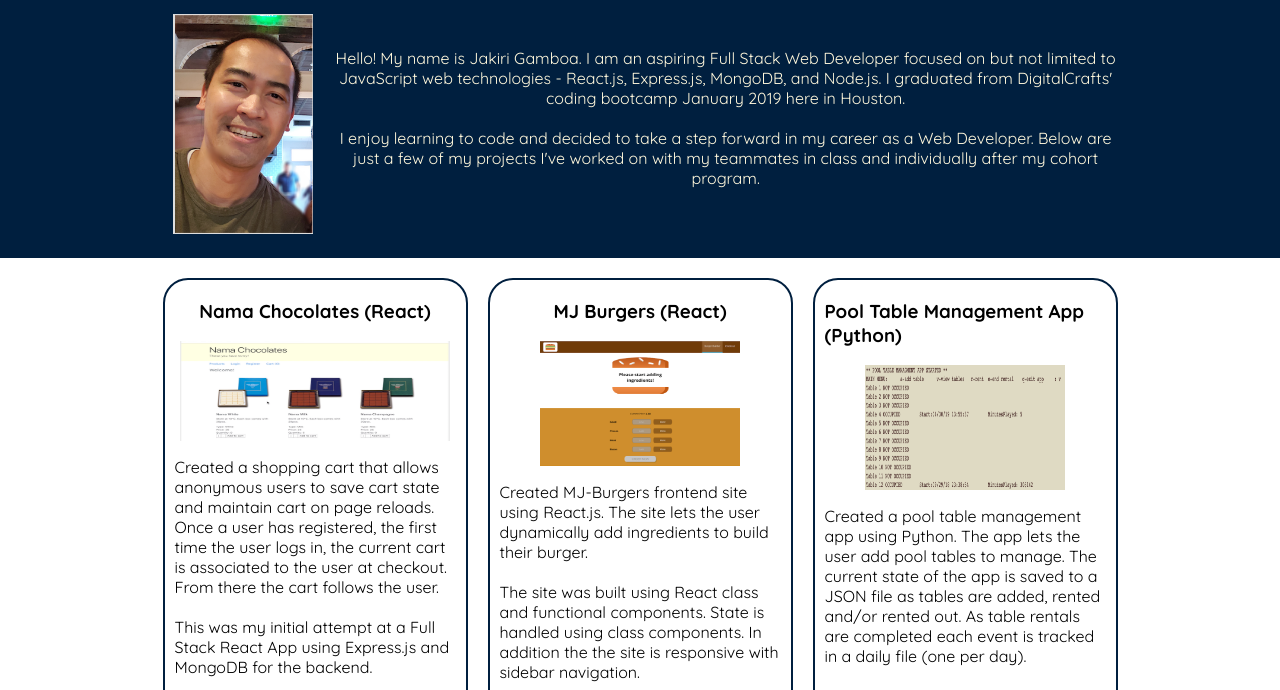
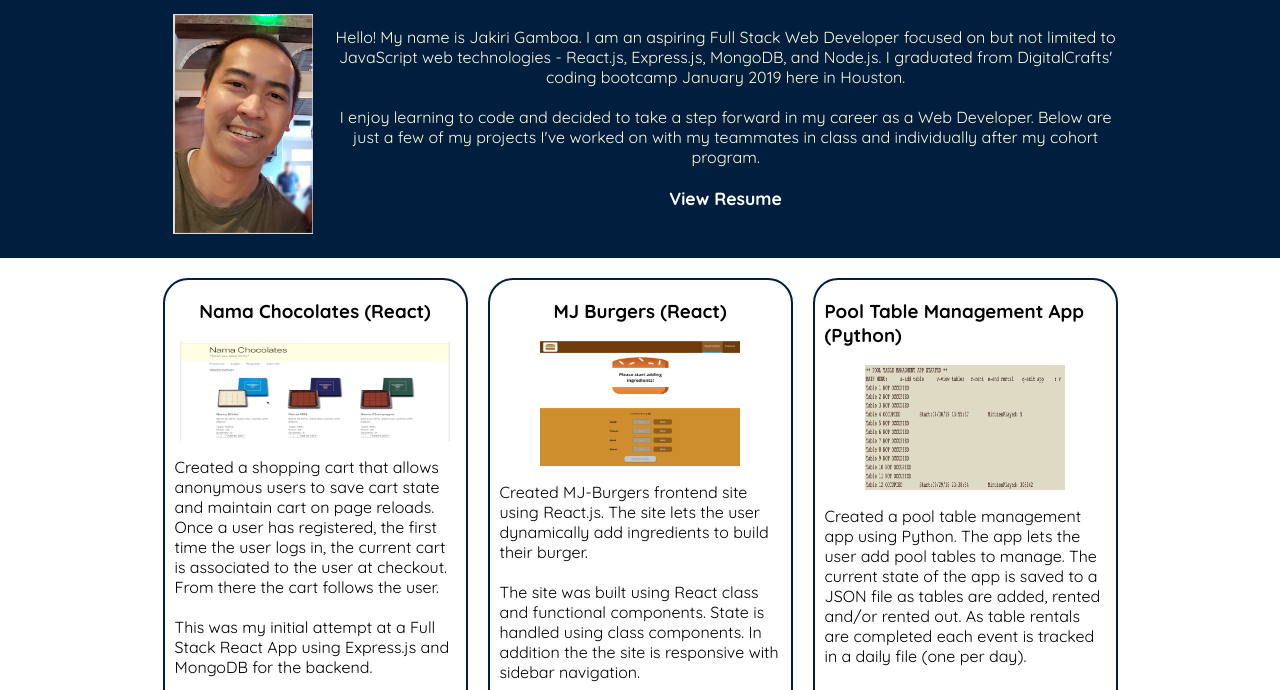
Before and after one commit to jg00/portfolio-jg, a website: page index.html in a window 1280 px wide. Shown: the part 62-752 px from the top of the page. Drawn offline with Linux system fonts and the light colour scheme.

Commit message:
Updated links.

```diff
--- a/index.html
+++ b/index.html
@@ -46,7 +46,7 @@
       <div id="main-container">
         <div class="rowitems">
           <div id="item-h1" class="class-content-attributes">
-            <img src="images/pic01-small.png" alt="selfie" id="img-selfie" />
+            <img src="images/pic01-small.png" alt="selfie" class="img-selfie" />
           </div>
 
           <div id="item-h2" class="class-content-attributes">
@@ -65,6 +65,15 @@
                 projects I've worked on with my teammates in class and
                 individually after my cohort program.
               </p>
+              <br />
+              <div class="item-h2-inner-flex-p resume">
+                <a
+                  class="resume__link"
+                  href="./images/Jakiri Gamboa - Resume - Hardcopy.pdf"
+                  target="_blank"
+                  >View Resume</a
+                >
+              </div>
             </div>
           </div>
         </div>
--- a/style.css
+++ b/style.css
@@ -14,6 +14,15 @@ img {
   margin-top: 16px;
   padding: 0px 10px 0 20px;
 }
+
+/* Image 170x220 */
+/* #item-h1 {
+  border: 1px solid green;
+} */
+
+/* .img-selfie {
+  border-radius: 50% 50%;
+} */
 
 /* Spacing for content all ar0und */
 .class-content-attributes {
@@ -130,6 +139,21 @@ img {
 
   margin: 0;
   font-size: 1em;
+}
+
+.resume__link {
+  text-decoration: none;
+  color: white;
+  font-weight: bold;
+  font-family: inherit;
+  font-size: 1.1rem;
+  transition: all 0.5s;
+}
+
+.resume__link:hover,
+.resume__link:active {
+  color: orangered;
+  font-size: 1.25rem;
 }
 
 /* Section Details - Main */
```
Also changed, not shown: 1 other file.
